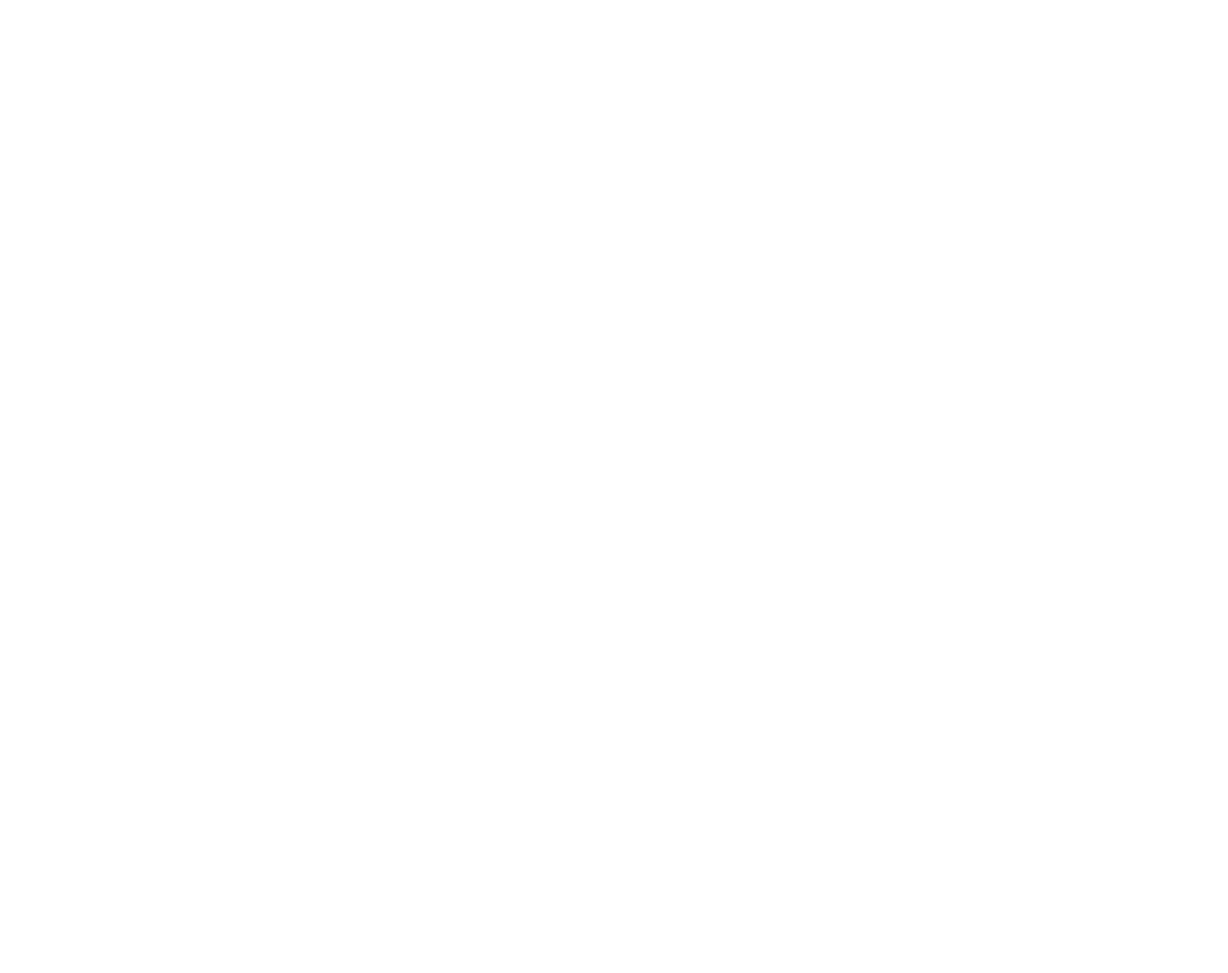
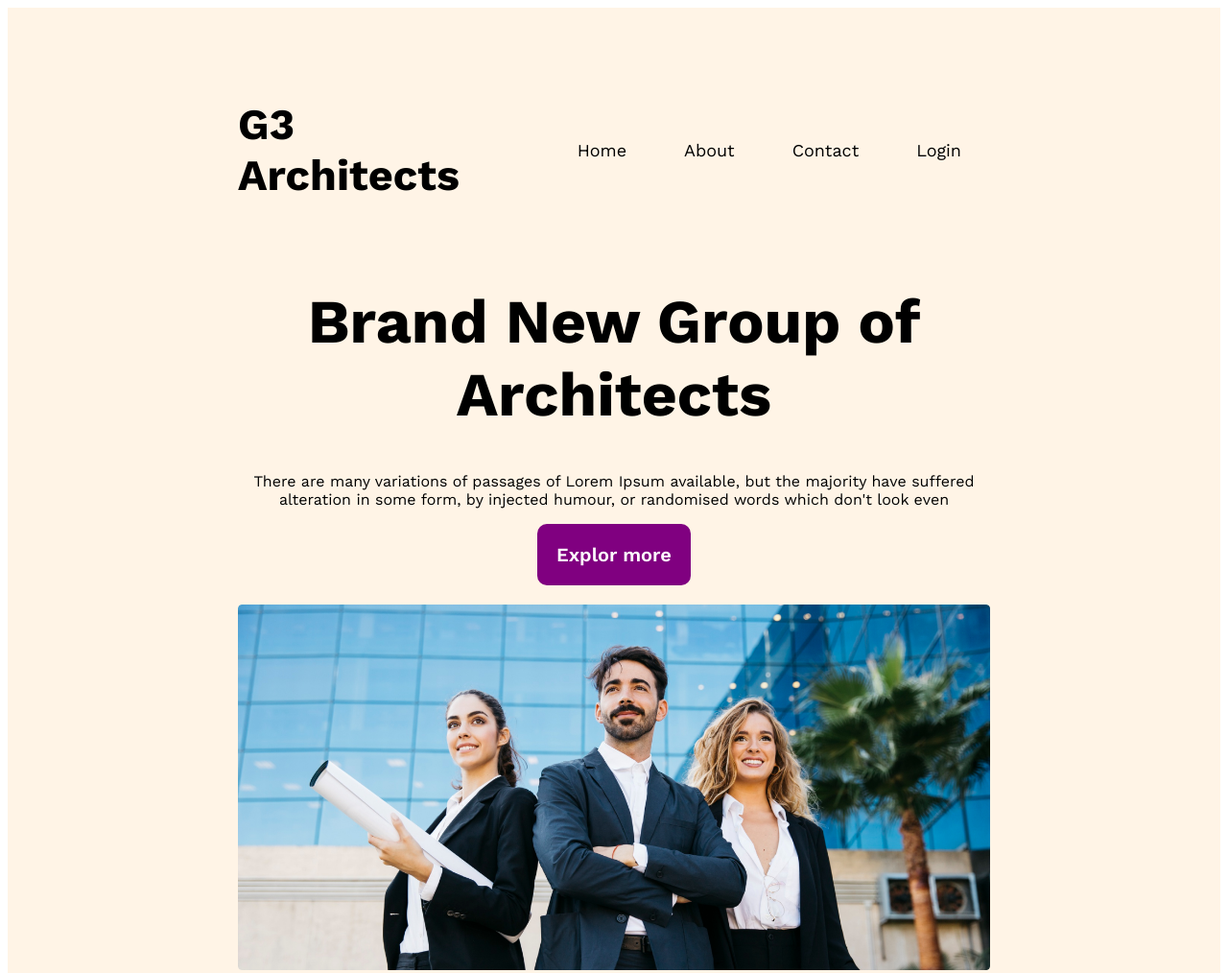
Before and after one commit to Adnan12111/architect-weab, a plain HTML site: page index.html in a window 1280 px wide. Shown: the top 1014 px of the page at 96% size. Before the commit the page ends 800 px from the top, so only its background shows below. Drawn offline with nearby package versions, Linux system fonts and the light colour scheme.

Commit message:
my second commit

```diff
--- a/index.html
+++ b/index.html
@@ -5,8 +5,38 @@
     <meta name="viewport" content="width=device-width, initial-scale=1.0">
     <title>Architect weabsite</title>
     <link rel="stylesheet" href="style/style.css">
+    <link rel="preconnect" href="https://fonts.googleapis.com">
+<link rel="preconnect" href="https://fonts.gstatic.com" crossorigin>
+<link href="https://fonts.googleapis.com/css2?family=Work+Sans:wght@400;600;700&display=swap" rel="stylesheet">
 </head>
 <body>
+    <header>
+        <nav>
+            <h3 class="nav-titel">G3 Architects</h3>
+            <ul>
+                <li><a href="">Home</a></li>
+                <li><a href="">About</a></li>
+                <li><a href="">Contact</a></li>
+                <li><a href="">Login</a></li>
+            </ul>
+        </nav>
+        <div class="banner">
+                <div class="banner-containt">
+                    <h1 class="bannertitel">Brand New Group of Architects</h1>
+                    <p class="banner-dis">
+                        There are many variations of passages of Lorem Ipsum available, but the majority have suffered alteration in some form, by injected humour, or randomised words which don't look even
+                    </p>
+                    <button class="btn-praimary">Explor more</button>
+                </div>
+            <img src="images/banner.png" alt="">
+        </div>
 
+    </header>
+    <main>
+
+    </main>
+    <footer>
+
+    </footer>
 </body>
 </html>
--- a/style/style.css
+++ b/style/style.css
@@ -0,0 +1,80 @@
+*{
+    font-family: 'Work Sans', sans-serif;
+}
+.btn-praimary{
+    border-radius: 10px;
+    background-color: purple;
+    color: white;
+    font-size: 20px;
+    font-weight: 600;
+    padding: 20px;
+    cursor: pointer;
+    border: 0;
+}
+/* header */
+
+header{
+    background: rgba(255, 144, 14, 0.10);
+    padding: 50px 240px;
+}
+nav{
+    display: flex;
+    justify-content: space-between;
+    align-items: center;
+}
+.nav-titel{
+    font-size: 45px;
+    font-weight: 700;
+    color: black;
+}
+nav > ul{
+    display: flex;
+}
+nav li{
+    list-style: none;
+    margin: 30px;
+    font-size: 18px;
+    font-weight: 500;
+}
+nav li a{
+    text-decoration: none;
+    color: black;
+}
+/* banner */
+.banner-containt{
+    max-width: 800px;
+    text-align: center;
+    margin: 0 auto;
+}
+.bannertitel{
+    font-size: 4rem;
+    font-weight: 700;
+    color: black;
+}
+.banner-dis{
+    font-size: 16px;
+    font-weight: 400;
+    color: black;
+}
+.banner img{
+    width: 100%;
+    margin-top: 20px;
+}
+@media screen and (max-width:576px) {
+    header{
+        padding: 20px;
+    }
+    nav{
+        flex-direction: column;
+    }
+}
+@media screen and (min-width:576px) and (max-width:960px) {
+   header{
+    padding: 50px;
+   }
+
+        nav{
+        flex-direction: column;
+        }
+
+}
```
Also changed, not shown: images/architect.png (added), images/banner.png (added), images/icons/customers.png (added), images/icons/email.png (added), images/icons/projects.png (added), images/icons/ribon.png (added), images/sponsors/amazon.png (added), images/sponsors/figma.png (added), images/sponsors/google.png (added), images/sponsors/spotify.png (added), images/sponsors/telerama.png (added), images/team1.png (added), images/team2.png (added), images/team3.png (added), 1 more files.
